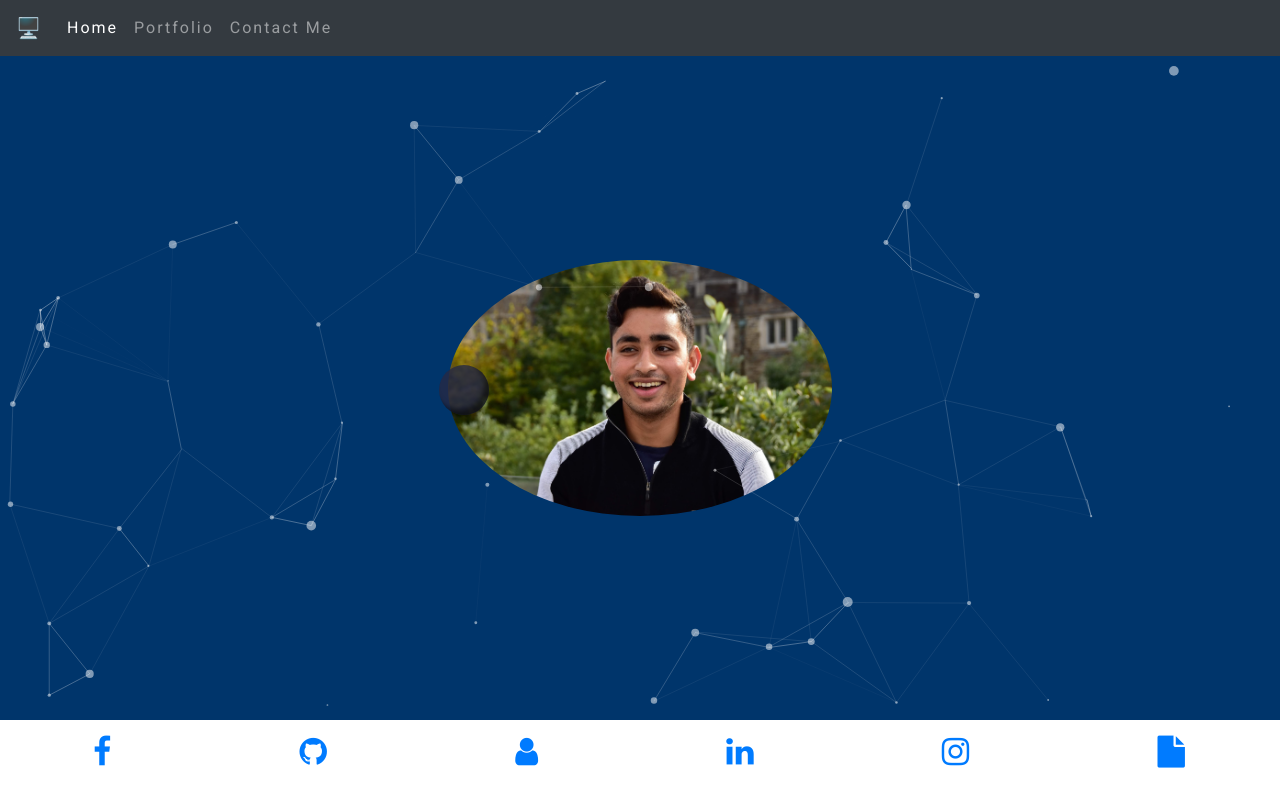
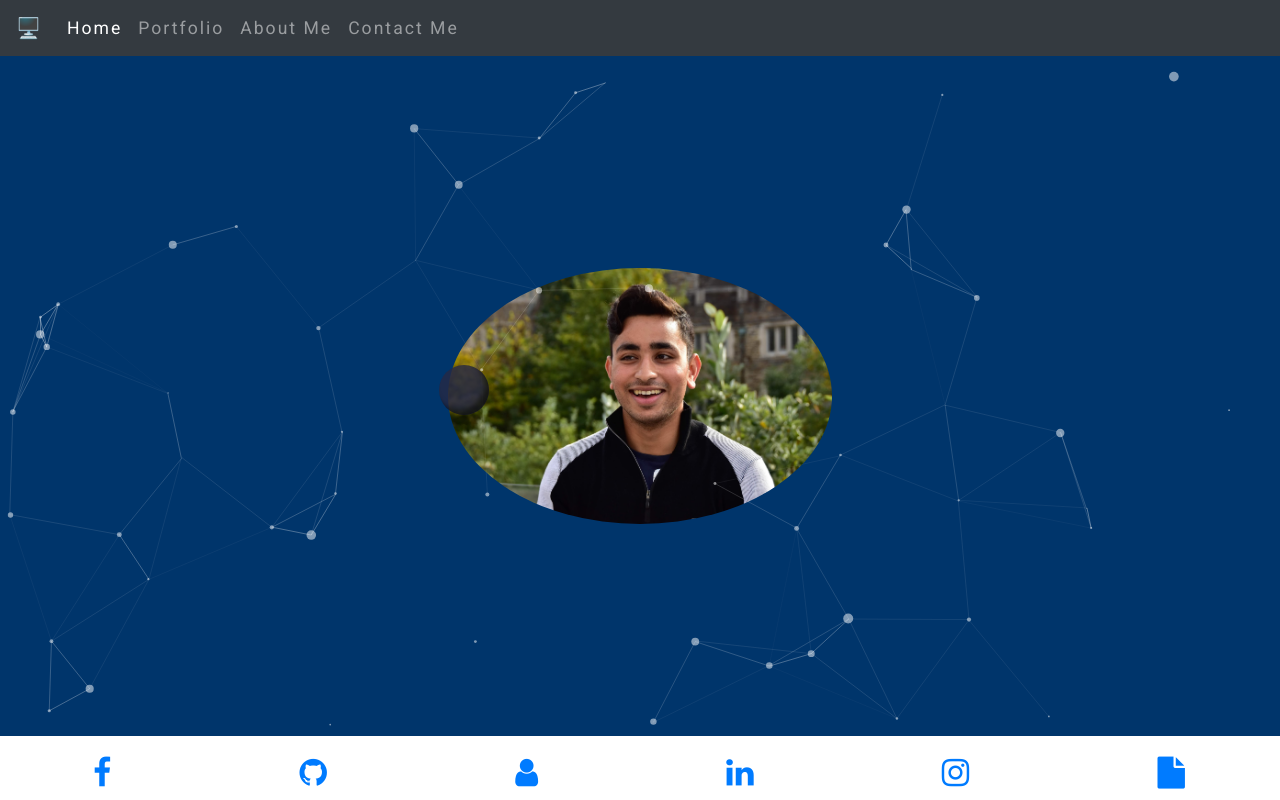
Before and after one commit to himanshukj17122000/portfolio, a plain HTML site: page index.html in a window 1280 px wide. Shown: the top 800 px of the page. Drawn offline with nearby package versions, Linux system fonts and the light colour scheme; a script that the page names is missing.

Commit message:
layout changes

```diff
--- a/index.html
+++ b/index.html
@@ -12,7 +12,7 @@
   </head>
 
   <body>
-  <nav class="navbar navbar-expand navbar-dark bg-dark" style="background-color: #e3f2fd; float:center">
+  <nav class="navbar navbar-expand navbar-dark bg-dark" style="background-color: #e3f2fd; float:center; height:7%; font-size:110%">
   <a class="navbar-brand" href="index.html">🖥</a>
   <button class="navbar-toggler" type="button" data-toggle="collapse" data-target="#navbarNav" aria-controls="navbarNav" aria-expanded="false" aria-label="Toggle navigation">
     <span class="navbar-toggler-icon"></span>
@@ -24,6 +24,9 @@
       </li>
       <li class="nav-item">
         <a class="nav-link" href="portfolio.html">Portfolio</a>
+      </li>
+       <li class="nav-item">
+        <a class="nav-link" href="#aboutMe">About Me</a>
       </li>
       <li class="nav-item">
         <a class="nav-link" href="contact.html">Contact Me</a>
@@ -68,7 +71,7 @@
     <script type="text/javascript" src="particles.js"></script>
 <script type="text/javascript" src="app.js"></script>
 
- <p class="lead" style="display:flex">
+ <p class="lead" style="display:flex; height:1%; margin-bottom:1%">
       <div style="display:flex;justify-content:space-around">
         <a href="#" class="fa-2x fa fa-facebook "></a>
         <a href="https://github.com/himanshukj17122000" class=" fa-2x fa fa-github"></a>
@@ -79,7 +82,7 @@
       </div>
       </p>
 
-    <div style="margin:5vw">
+    <div style="margin:7.3vw" id="aboutMe">
       <h2 style="text-align:center">About Me</h2>
       <!-- <img src="images/ico.gif" class="spring" /> -->
       <b></b>
--- a/particles.js
+++ b/particles.js
@@ -1560,7 +1560,7 @@ window.particlesJS = function (tag_id, params) {
 
   /* set size canvas */
   canvas_el.style.width = "100%";
-  canvas_el.style.height = "83%";
+  canvas_el.style.height = "85%";
 
   /* append canvas */
   var canvas = document.getElementById(tag_id).appendChild(canvas_el);
--- a/style.css
+++ b/style.css
@@ -1,4 +1,4 @@
-@import url("https://fonts.googleapis.com/css?family=Roboto");
+@import url('https://fonts.googleapis.com/css?family=Roboto');
 
 html,
 body,
@@ -14,15 +14,15 @@ ul {
   font-family: Arial;
   color: black;
   letter-spacing: 2px;
-  font-family: "Roboto", sans-serif;
+  font-family: 'Roboto', sans-serif;
 }
 
 #particles-js {
-  height: 83%;
+  height: 85%;
   width: 100%;
   display: flex;
   z-index: -1;
-  background-color: #00356B;
+  background-color: #00356b;
   align-items: center;
   justify-items: center;
 }
@@ -33,15 +33,14 @@ ul {
 
 .particles-js-canvas-el {
   position: absolute;
-  height: 90%;
+  height: 85%;
   width: 100%;
-
 }
 
 #particles canvas {
   position: absolute;
   width: 100%;
-  height: 90%;
+  height: 85%;
   z-index: -1;
 }
 
@@ -142,7 +141,7 @@ footer {
 }
 
 /* Style inputs with type="text", select elements and textareas */
-input[type="text"],
+input[type='text'],
 select,
 textarea {
   width: 100%;
@@ -165,7 +164,7 @@ textarea {
 }
 
 /* Style the submit button with a specific background color etc */
-input[type="submit"] {
+input[type='submit'] {
   background-color: #000;
   color: white;
   padding: 12px 20px;
@@ -176,7 +175,7 @@ input[type="submit"] {
 }
 
 /* When moving the mouse over the submit button, add a darker green color */
-input[type="submit"]:hover {
+input[type='submit']:hover {
   background-color: #21212c;
   box-shadow: 0 0 11px #fffa69;
 }
@@ -217,7 +216,7 @@ input[type="submit"]:hover {
   width: 80%;
   clear: both;
   margin-top: 15px;
-  background-image: url("images/background.jpg");
+  background-image: url('images/background.jpg');
   background-attachment: fixed;
   height: auto;
   box-shadow: 0 0 5px lightblue;
@@ -255,7 +254,7 @@ input[type="submit"]:hover {
   left: 0px;
 }
 
-input[type="button"].spring {
+input[type='button'].spring {
   background: #ffd6c9;
   border: 2px solid #e21818;
   border-radius: 5px;
@@ -263,7 +262,7 @@ input[type="button"].spring {
   font-size: 16px;
 }
 
-input[type="button"].spring:hover {
+input[type='button'].spring:hover {
   animation: none;
 }
 
```
